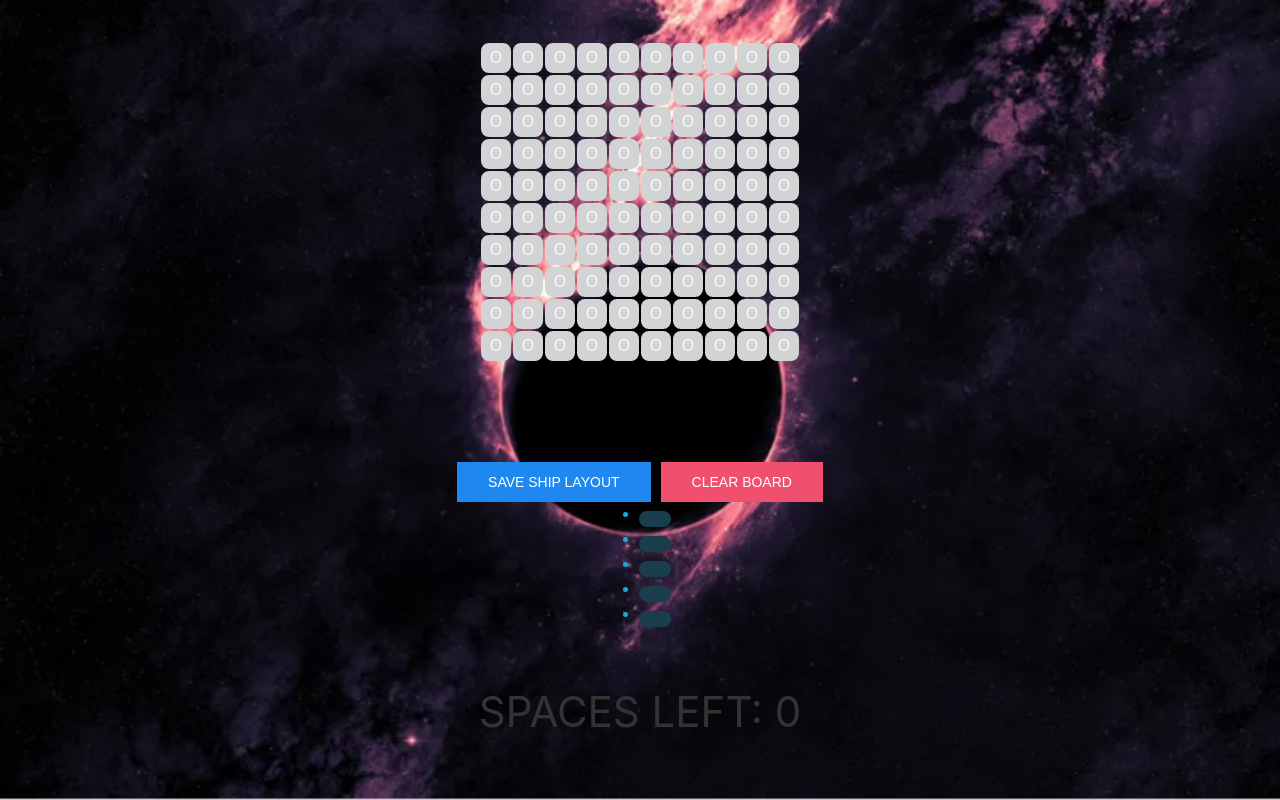
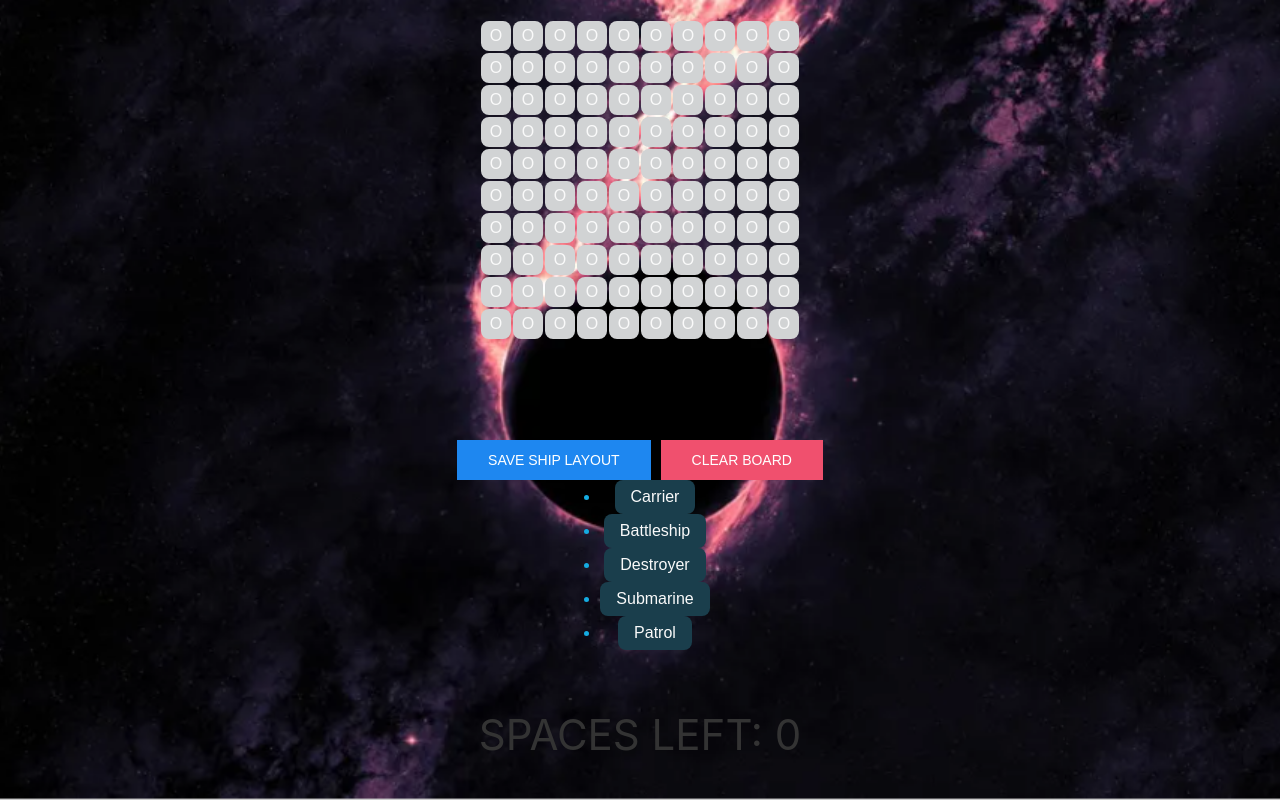
Before and after one commit to H-Lane/Cosmic-Clash, a React (Vite) app in the folder client/: page /creategrid in a window 1280 px wide. Built offline with nearby package versions, Linux system fonts and the light colour scheme.

Commit message:
Ship names

```diff
--- a/client/src/components/Ships/index.jsx
+++ b/client/src/components/Ships/index.jsx
@@ -10,7 +10,7 @@ const DisplayShips = ({ shipSetter, showShips }) => {
               data-name="ship1"
               data-size="5"
               onClick={shipSetter}
-            ></button>
+            > Carrier</button>
           </li>
         )}
         {showShips.includes("ship2") && (
@@ -19,7 +19,7 @@ const DisplayShips = ({ shipSetter, showShips }) => {
               data-name="ship2"
               data-size="4"
               onClick={shipSetter}
-            ></button>
+            > Battleship</button>
           </li>
         )}
         {showShips.includes("ship3") && (
@@ -28,7 +28,7 @@ const DisplayShips = ({ shipSetter, showShips }) => {
               data-name="ship3"
               data-size="3"
               onClick={shipSetter}
-            ></button>
+            > Destroyer</button>
           </li>
         )}
         {showShips.includes("ship4") && (
@@ -37,7 +37,7 @@ const DisplayShips = ({ shipSetter, showShips }) => {
               data-name="ship4"
               data-size="3"
               onClick={shipSetter}
-            ></button>
+            > Submarine</button>
           </li>
         )}
         {showShips.includes("ship5") && (
@@ -46,7 +46,7 @@ const DisplayShips = ({ shipSetter, showShips }) => {
               data-name="ship5"
               data-size="2"
               onClick={shipSetter}
-            ></button>
+            > Patrol</button>
           </li>
         )}
       </ul>
```
